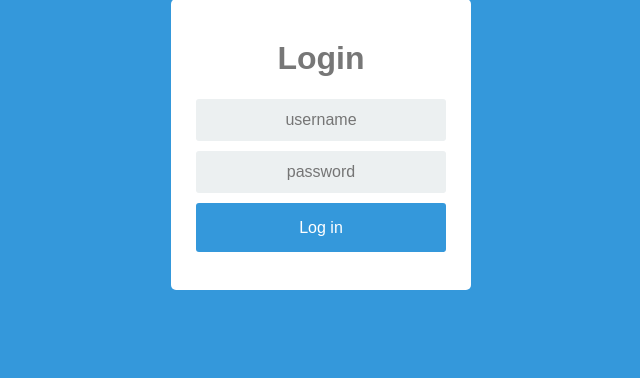
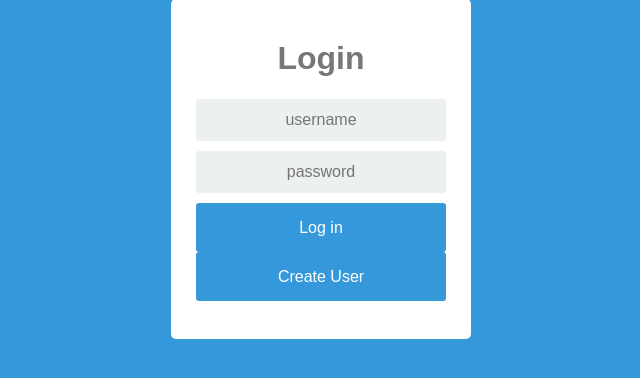
Before and after one commit to kscherme/crossroads, a Flask app: page / in a window 1280 px wide. Shown: the part 79-457 px from the top of the page, without its empty margins (319-959 px from the left). Run offline with Flask 2, Linux system fonts and the light colour scheme; some libraries are stand-ins or nearby versions.

```diff
--- a/temp/templates/login.html
+++ b/temp/templates/login.html
@@ -24,6 +24,7 @@
 				</div>
 
                 <input type="submit" value="Log in" class="btn btn-primary btn-large btn-block" >
+                <input type="submit" value="Create User" class="btn btn-primary btn-large btn-block" >
 			    <br>
 			</div>
 		</div>
```
